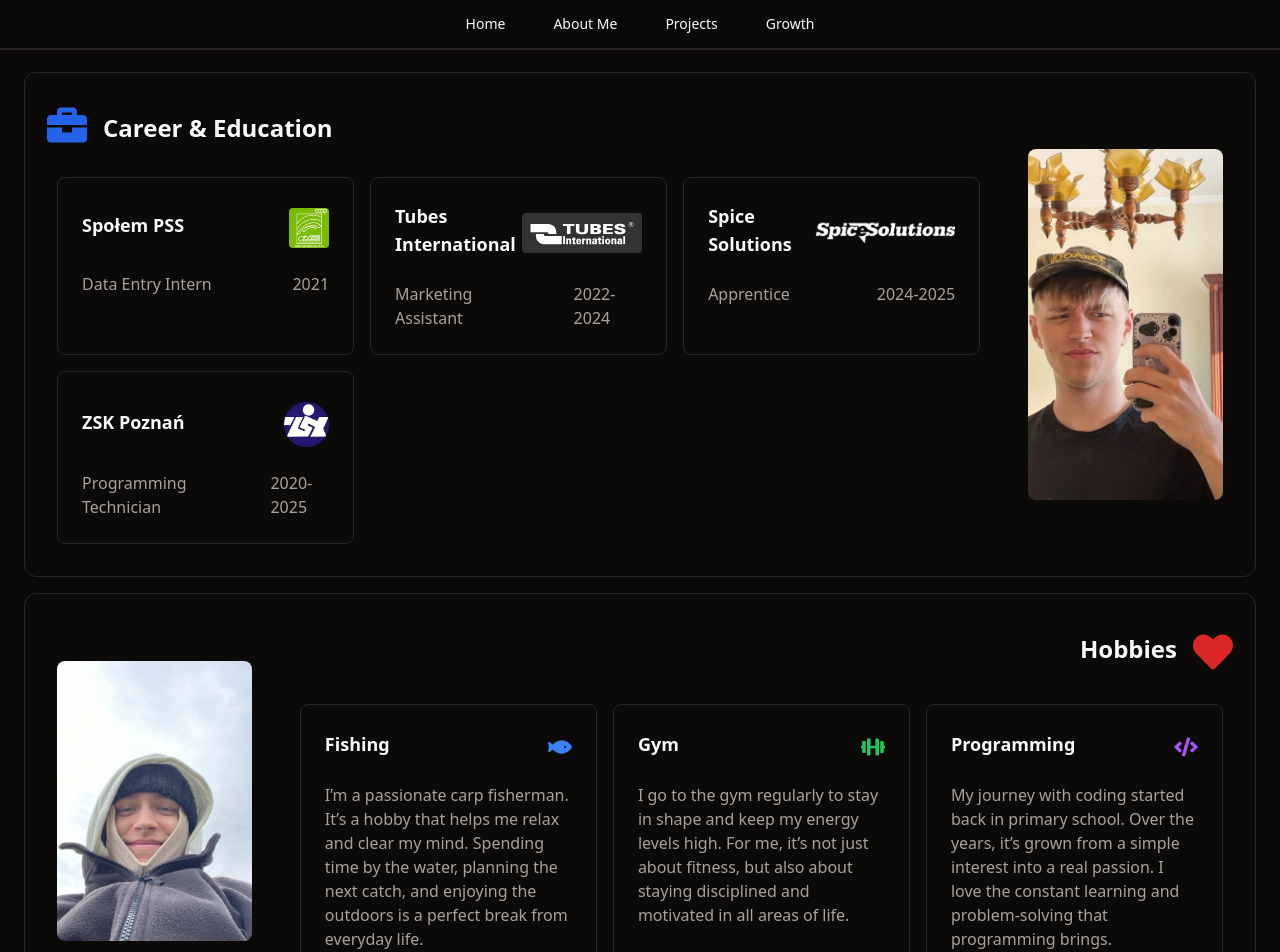
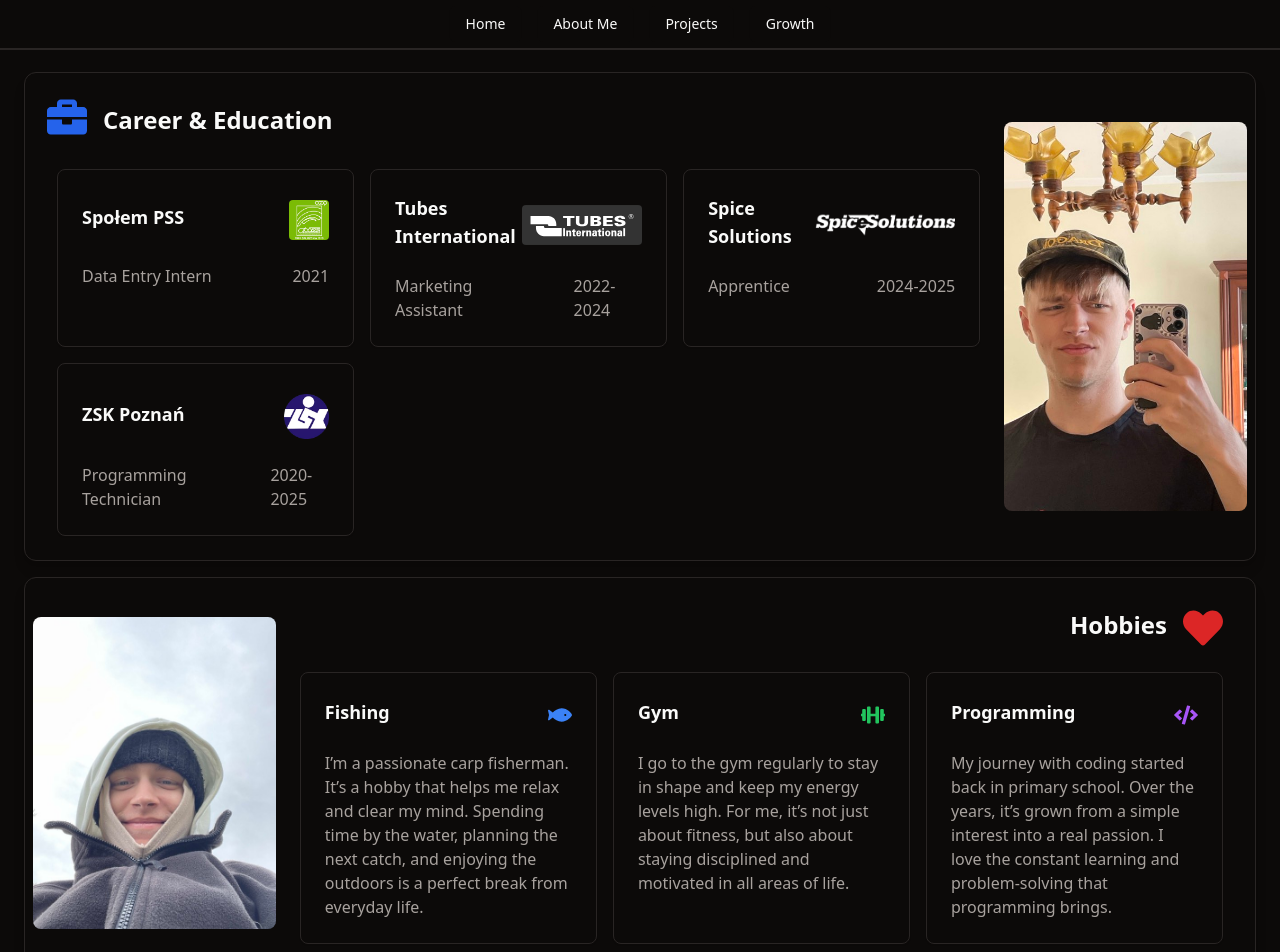
Before and after one commit to AveJaPl/aveja, a Next.js app: page /about-me in a window 1280 px wide. Shown: the top 952 px of the page. Built offline with nearby package versions, Linux system fonts and the light colour scheme.

Commit message:
height responsiveness fixed

```diff
--- a/app/about-me/page.tsx
+++ b/app/about-me/page.tsx
@@ -86,11 +86,10 @@ export default function AboutMe() {
     },
   ];
 
-
   return (
     <div className="grid grid-rows-[auto, 1fr] gap-4 h-full">
       {/* Career & Education Section */}
-      <Card className="w-full flex justify-between p-2 shadow-lg">
+      <Card className="w-full flex justify-between px-2 shadow-lg">
         {/* Main Content Section */}
         <div className=" w-full xl:w-4/5 flex flex-col">
           {/* Career Header */}
@@ -117,7 +116,9 @@ export default function AboutMe() {
                   <CardContent className="text-muted-foreground">
                     {job.title}
                   </CardContent>
-                  <CardFooter className="text-muted-foreground">{job.date}</CardFooter>
+                  <CardFooter className="text-muted-foreground">
+                    {job.date}
+                  </CardFooter>
                 </div>
               </Card>
             ))}
@@ -148,7 +149,7 @@ export default function AboutMe() {
         </div>
 
         {/* Footer with Image */}
-        <CardFooter className="hidden xl:w-1/5 xl:flex justify-center items-center pt-6">
+        <CardFooter className="hidden xl:w-1/5 xl:flex justify-center items-center p-0">
           <Image
             src="/about-me.jpg"
             alt="Filip Piątek"
@@ -160,9 +161,9 @@ export default function AboutMe() {
       </Card>
 
       {/* Hobbies Section */}
-      <Card className="w-full flex justify-between p-2 shadow-lg">
+      <Card className="w-full flex px-2 justify-between shadow-lg">
         {/* Footer with Image */}
-        <CardFooter className="hidden xl:w-1/5 xl:flex justify-center items-center pt-6">
+        <CardFooter className="hidden xl:w-1/5 xl:flex justify-center items-center p-0">
           <Image
             src="/me-fisherman.jpg"
             alt="Filip Piątek"
@@ -174,13 +175,13 @@ export default function AboutMe() {
         {/* Main Content Section */}
         <div className="w-full xl:w-4/5 flex flex-col">
           {/* Career Header */}
-          <CardHeader className="text-2xl font-bold flex flex-row justify-end items-center mb-2 mr-[-10px]">
+          <CardHeader className="text-2xl font-bold grid grid-cols-[auto,auto] justify-end items-center">
             <h3 className="mr-4">Hobbies</h3>
             <FaHeart size={40} className="text-red-600" />
           </CardHeader>
 
           {/* Career and Education Grid */}
-          <CardContent className="grid grid-cols-1 xl:grid-cols-3 gap-4 h-full ">
+          <CardContent className="grid grid-cols-1 xl:grid-cols-3 gap-4">
             {hobbies.map((hobby, index) => (
               <Card key={index} className="flex flex-col shadow-sm rounded-lg">
                 <CardHeader className="text-lg font-semibold flex flex-row items-center justify-between">
```
